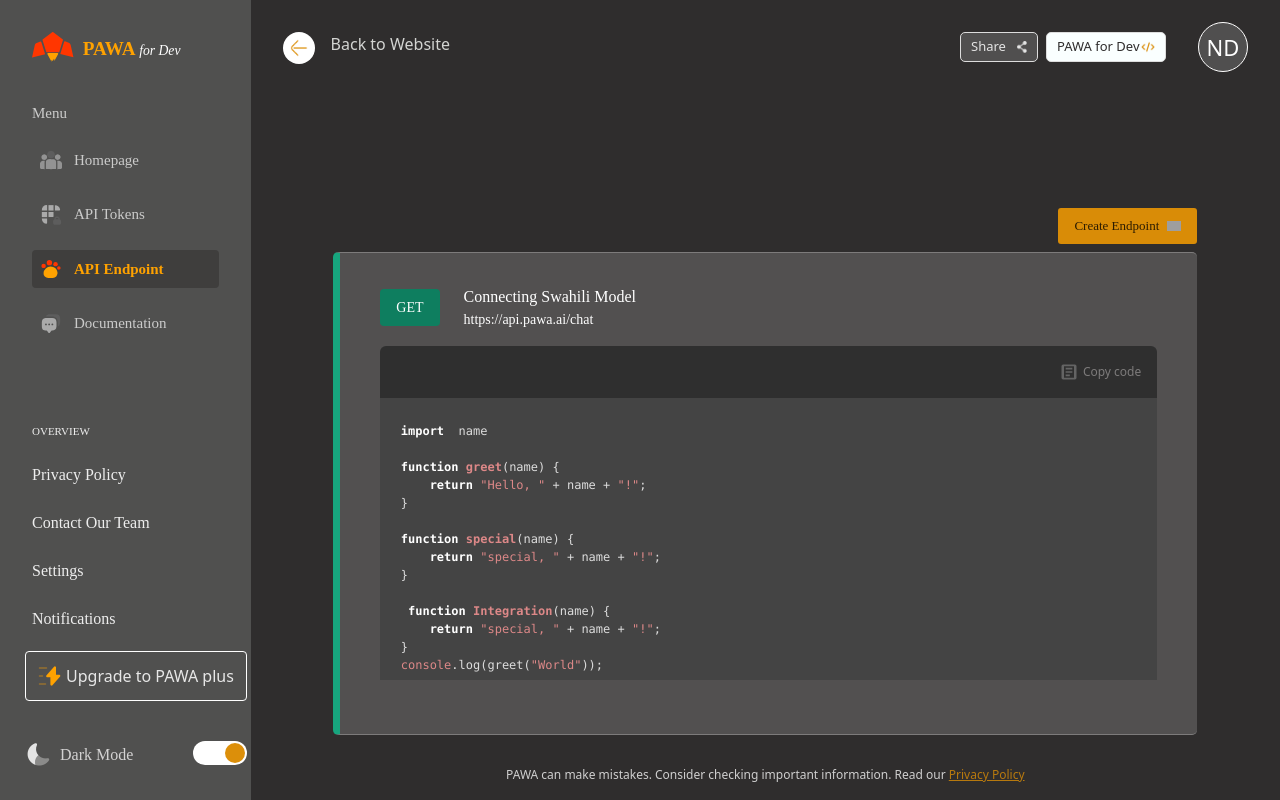
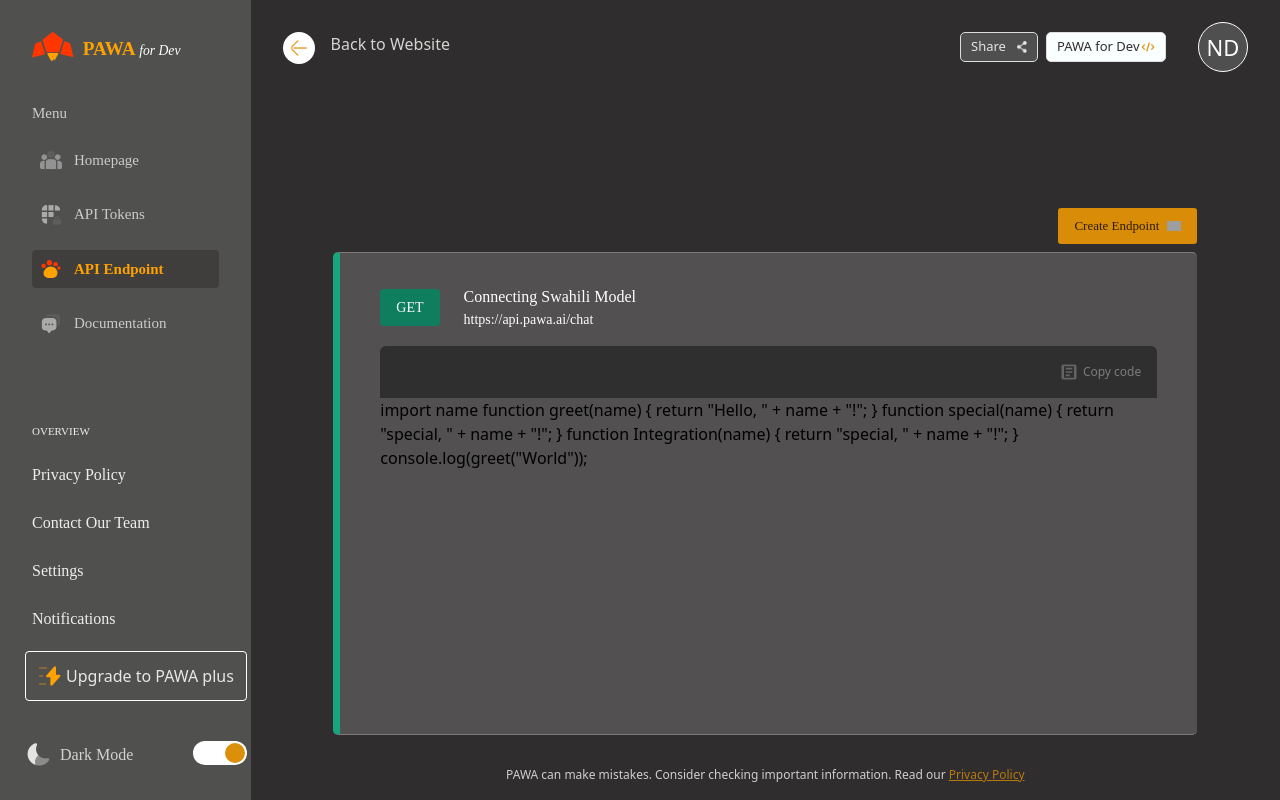
Before and after one commit to Sartify/Pawa-Website, a Next.js app: page /dashboard/dev/apiendpoint in a window 1280 px wide. Built offline with nearby package versions, Linux system fonts and the light colour scheme; grey boxes are pictures that could not be loaded.

Commit message:
making the code to build

```diff
--- a/src/app/dashboard/dev/apiendpoint/ApiEndpoint.tsx
+++ b/src/app/dashboard/dev/apiendpoint/ApiEndpoint.tsx
@@ -3,8 +3,8 @@
 import DevNavigation from "../components/DevNavigation"
 import InfoFooter from "../components/InfoFooter"
 import { CustomButton } from "../apitoken/ApiToken"
-import SyntaxHighlighter from "react-syntax-highlighter"
-import { dark } from 'react-syntax-highlighter/dist/esm/styles/hljs';
+// import SyntaxHighlighter from "react-syntax-highlighter"
+// import { dark } from 'react-syntax-highlighter/dist/esm/styles/hljs';
 
 
 // interface ContentDivProps {
@@ -201,9 +201,9 @@
                   </svg>
                             <button className=" flex flex-row text-[12px] text-[#7D7B7B] ">Copy code</button>
                       </div>
-                      <SyntaxHighlighter customStyle={{fontSize:'12px'}} language="javascript" style={dark}>
+                      {/* <SyntaxHighlighter customStyle={{fontSize:'12px'}} language="javascript" style={dark}> */}
                           {codeString}
-                      </SyntaxHighlighter>
+                      {/* </SyntaxHighlighter> */}
 
                   </div>
 
```
